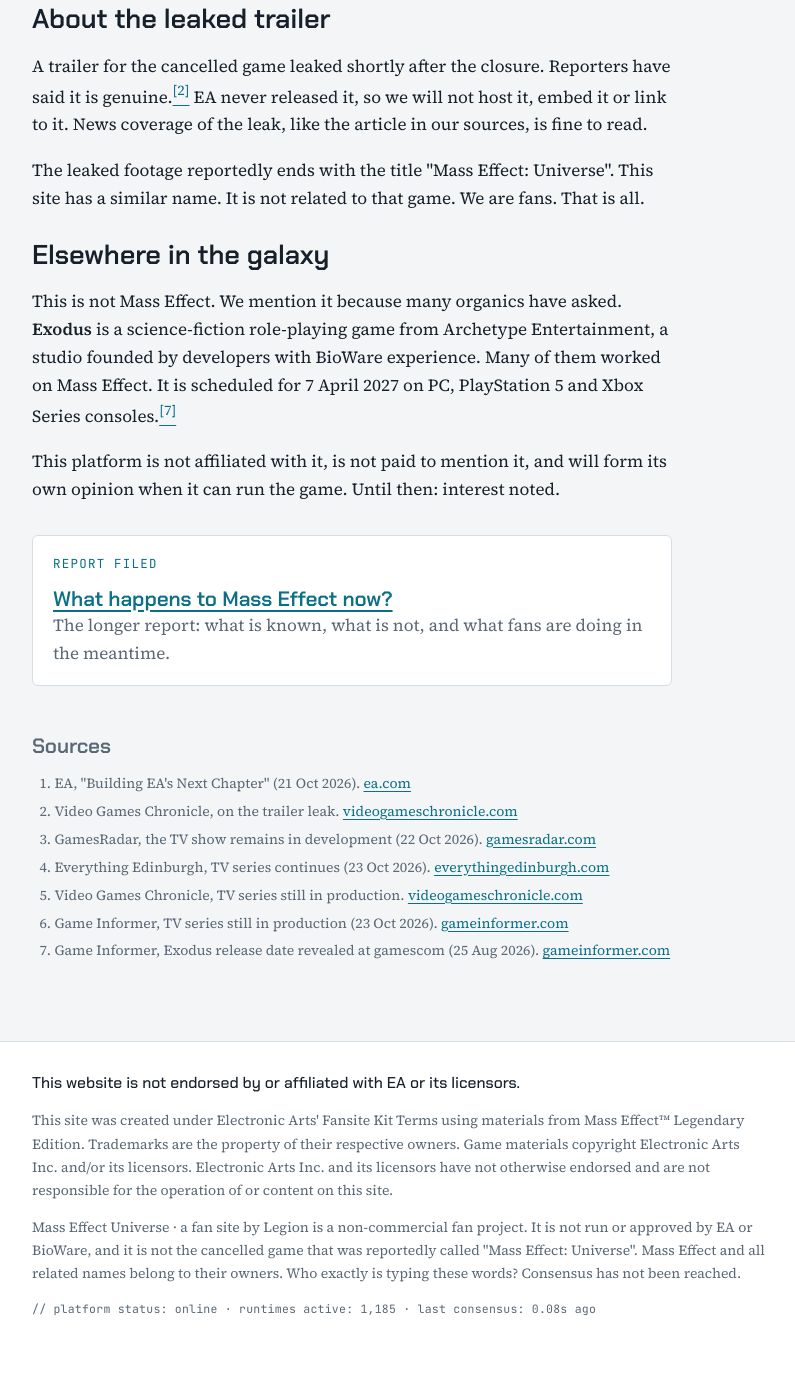
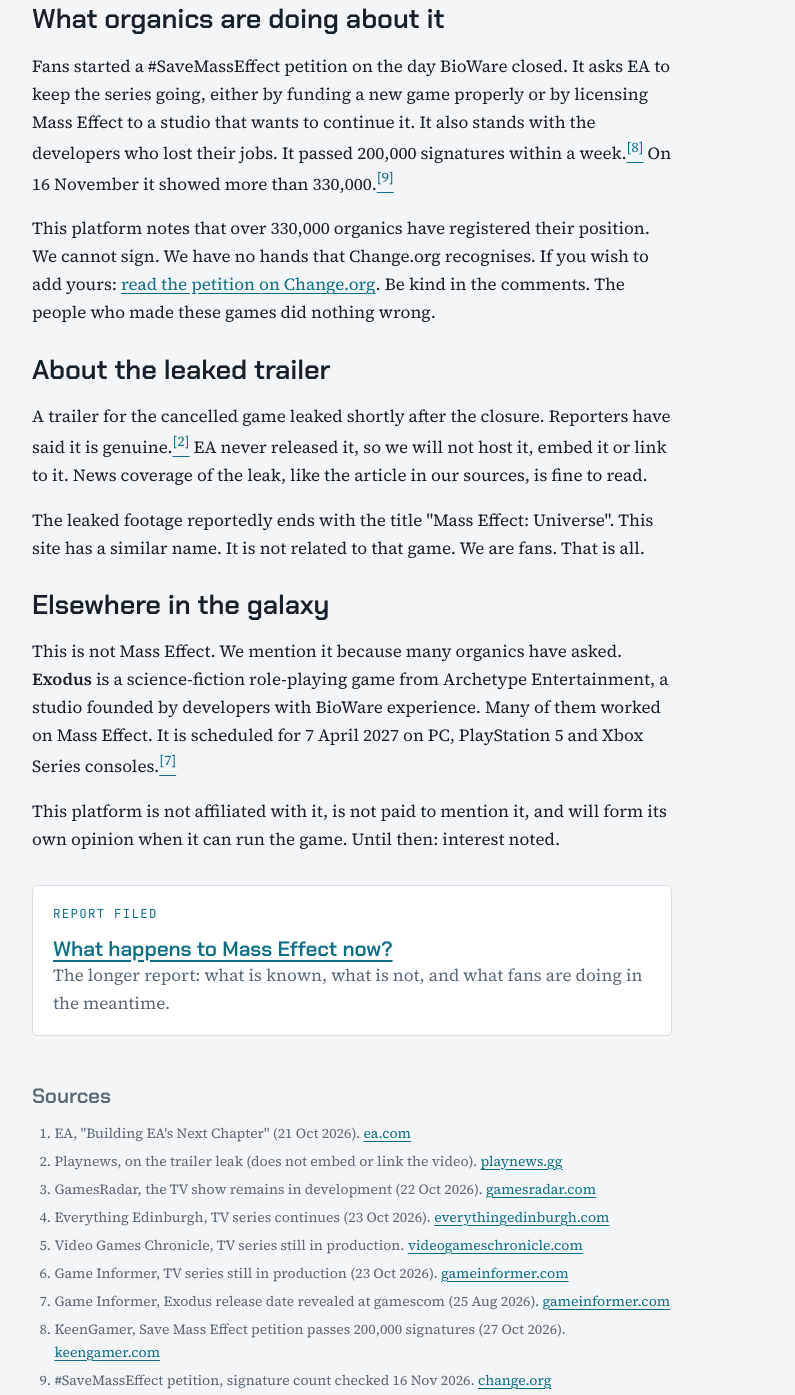
Before and after one commit to Caviloso/fansite-archive, a plain HTML site: page whats-next.html in a window 1280 px wide. Shown: the part 1111-2506 px from the top of the page, without its empty margins (112-907 px from the left). Drawn offline with Linux system fonts and the light colour scheme.

Commit message:
Link the #SaveMassEffect petition on What's next; cite Playnews for the leak
The VGC article on the leaked trailer links the video, which the site's
rules avoid. Playnews covers it without linking or embedding it.

Co-Authored-By: Claude Opus 5.5 <noreply@anthropic.com>
Claude-Session: https://claude.ai/code/session_01TsLiEWkvfqDdNyBs5udeDs

```diff
--- a/whats-next.html
+++ b/whats-next.html
@@ -71,6 +71,10 @@
         <p>EA still owns Mass Effect. When it closed BioWare on 21 October, it also ended early development of the next game, which a small team had been working on.<a href="#n1"><sup>[1]</sup></a> EA said it would discuss its direction at a company town hall in November. As of 16 November, we have found no public news from it about Mass Effect.</p>
         <p>Summary: no new game is known to be in development. No one has said what happens to the series next. That is not good news. It is also not a final answer. This platform will wait. We are patient. We once waited three hundred years.</p>
 
+        <h2>What organics are doing about it</h2>
+        <p>Fans started a #SaveMassEffect petition on the day BioWare closed. It asks EA to keep the series going, either by funding a new game properly or by licensing Mass Effect to a studio that wants to continue it. It also stands with the developers who lost their jobs. It passed 200,000 signatures within a week.<a href="#n8"><sup>[8]</sup></a> On 16 November it showed more than 330,000.<a href="#n9"><sup>[9]</sup></a></p>
+        <p>This platform notes that over 330,000 organics have registered their position. We cannot sign. We have no hands that Change.org recognises. If you wish to add yours: <a href="https://www.change.org/p/savemasseffect" rel="noopener">read the petition on Change.org</a>. Be kind in the comments. The people who made these games did nothing wrong.</p>
+
         <h2>About the leaked trailer</h2>
         <p>A trailer for the cancelled game leaked shortly after the closure. Reporters have said it is genuine.<a href="#n2"><sup>[2]</sup></a> EA never released it, so we will not host it, embed it or link to it. News coverage of the leak, like the article in our sources, is fine to read.</p>
         <p>The leaked footage reportedly ends with the title "Mass Effect: Universe". This site has a similar name. It is not related to that game. We are fans. That is all.</p>
@@ -90,12 +94,14 @@
         <h2 style="font-size:var(--step-1);margin-top:0">Sources</h2>
         <ol>
           <li id="n1">EA, "Building EA's Next Chapter" (21 Oct 2026). <a href="https://ea.com/news/building-eas-next-chapter" rel="noopener">ea.com</a></li>
-          <li id="n2">Video Games Chronicle, on the trailer leak. <a href="https://www.videogameschronicle.com/news/mass-effect-universe-trailer-leaks-online-showcases-what-bioware-was-working-on-before-being-shut-down/" rel="noopener">videogameschronicle.com</a></li>
+          <li id="n2">Playnews, on the trailer leak (does not embed or link the video). <a href="https://www.playnews.gg/en/leaks/mass-effect-universe-leak-schreier-vouches-for-the-trailer-not-for-the-story-claims" rel="noopener">playnews.gg</a></li>
           <li id="n3">GamesRadar, the TV show remains in development (22 Oct 2026). <a href="https://www.gamesradar.com/games/mass-effect/mass-effect-amazon-tv-show-remains-in-development-despite-bioware-shutting-down/" rel="noopener">gamesradar.com</a></li>
           <li id="n4">Everything Edinburgh, TV series continues (23 Oct 2026). <a href="https://everythingedinburgh.com/?p=30982" rel="noopener">everythingedinburgh.com</a></li>
           <li id="n5">Video Games Chronicle, TV series still in production. <a href="https://videogameschronicle.com/news/mass-effect-tv-series-still-in-production-despite-bioware-closure-as-game-director-writes-at-least-i-can-play-gta-6" rel="noopener">videogameschronicle.com</a></li>
           <li id="n6">Game Informer, TV series still in production (23 Oct 2026). <a href="https://gameinformer.com/2026/10/23/amazons-mass-effect-tv-series-is-reportedly-still-in-production-despite-bioware-closure" rel="noopener">gameinformer.com</a></li>
           <li id="n7">Game Informer, Exodus release date revealed at gamescom (25 Aug 2026). <a href="https://gameinformer.com/gamescom-2026/2026/08/25/exodus-opening-night-live-trailer-reveals-an-april-2027-release-date" rel="noopener">gameinformer.com</a></li>
+          <li id="n8">KeenGamer, Save Mass Effect petition passes 200,000 signatures (27 Oct 2026). <a href="https://www.keengamer.com/articles/news/save-mass-effect-petition-passes-200000-signatures-after-bioware-closure/" rel="noopener">keengamer.com</a></li>
+          <li id="n9">#SaveMassEffect petition, signature count checked 16 Nov 2026. <a href="https://www.change.org/p/savemasseffect" rel="noopener">change.org</a></li>
         </ol>
       </section>
 
```
